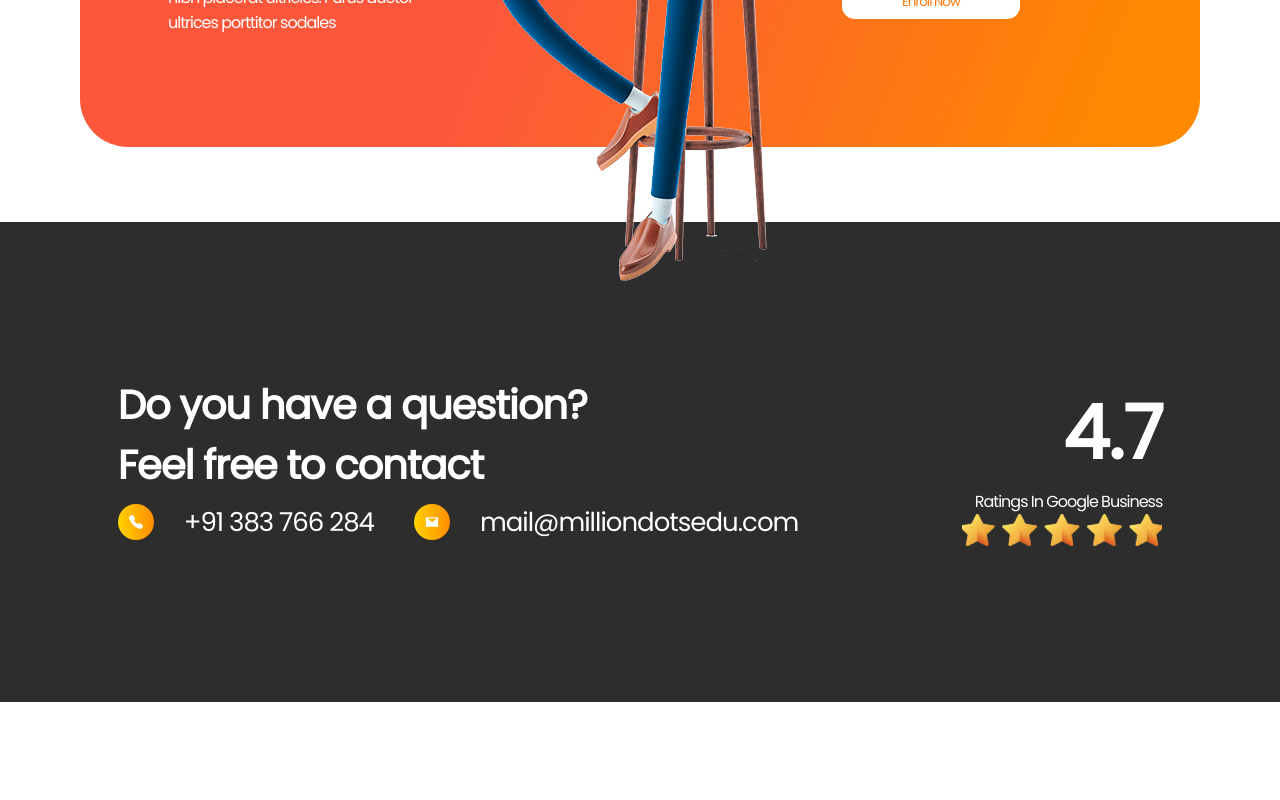
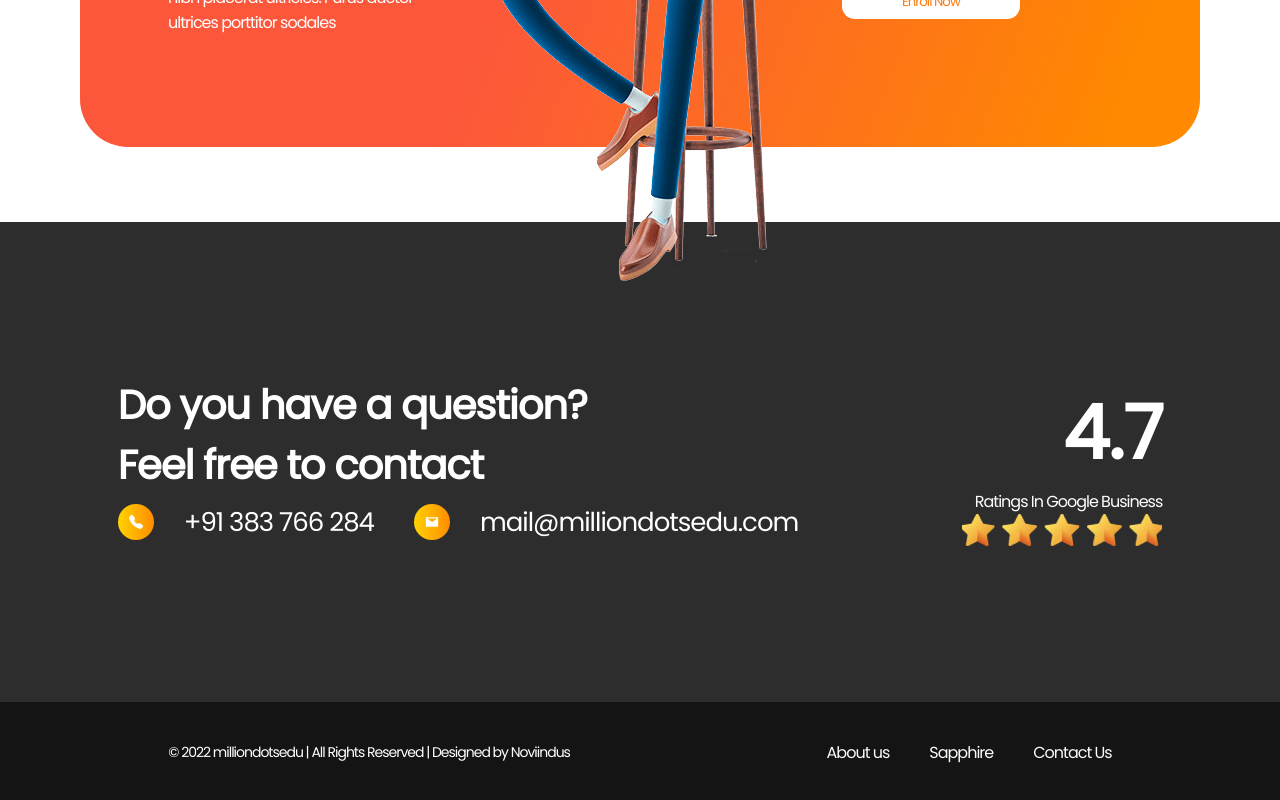
Before and after one commit to hafizmp/milliondots-website-ui, a React (Create React App) app: page / in a window 1280 px wide. Shown: the part 4344-5144 px from the top of the page. Before the commit the page ends 5046 px from the top, so only its background shows below. Built offline with nearby package versions, Linux system fonts and the light colour scheme.

Commit message:
Added Footer

```diff
--- a/src/App.js
+++ b/src/App.js
@@ -12,7 +12,7 @@ function App() {
     <Testimonials />
     <Enroll />
     <Contact />
-    {/* <Footer /> */}
+    <Footer />
     </>
   );
 }
--- a/src/components/Footer/Footer.jsx
+++ b/src/components/Footer/Footer.jsx
@@ -3,7 +3,17 @@ import "./Footer.scss"
 
 const Footer = () => {
   return (
-    <div>Footer</div>
+    <footer>
+      <div className="copyright">
+        <h5>© 2022  milliondotsedu  |  All Rights Reserved  |  Designed by Noviindus</h5>
+      </div>
+
+      <div className="footer-links">
+        <a href="/">About us</a>
+        <a href="/">Sapphire</a>
+        <a href="/">Contact Us</a>
+      </div>
+    </footer>
   )
 }
 
--- a/src/components/Footer/Footer.scss
+++ b/src/components/Footer/Footer.scss
@@ -0,0 +1,54 @@
+footer {
+    height: 100px;
+    padding: 20px 40px;
+    background-color: var(--black-color);
+    color: var(--bgprimary-color);
+    display: flex;
+    align-items: center;
+    justify-content: space-around;
+
+    .copyright {
+        & h5 {
+            font-weight: 400;
+            font-size: 14px;
+            line-height: 54px;
+        }
+    }
+
+    .footer-links {
+        display: flex;
+        gap: 40px;
+
+        & a {
+            color: var(--bgsecondary-color);
+            font-size: 16px;
+
+            &:hover {
+                color: #696868;
+            }
+        }
+    }
+}
+
+@media screen and (max-width: 850px) {
+    footer {
+        flex-direction: column;
+
+        .copyright {
+            & h5 {
+                font-size: 12px;
+            }
+        }
+
+        .footer-links {
+            & a {
+                color: var(--bgsecondary-color);
+                font-size: 12px;
+
+                &:hover {
+                    color: #696868;
+                }
+            }
+        }
+    }
+}
```
